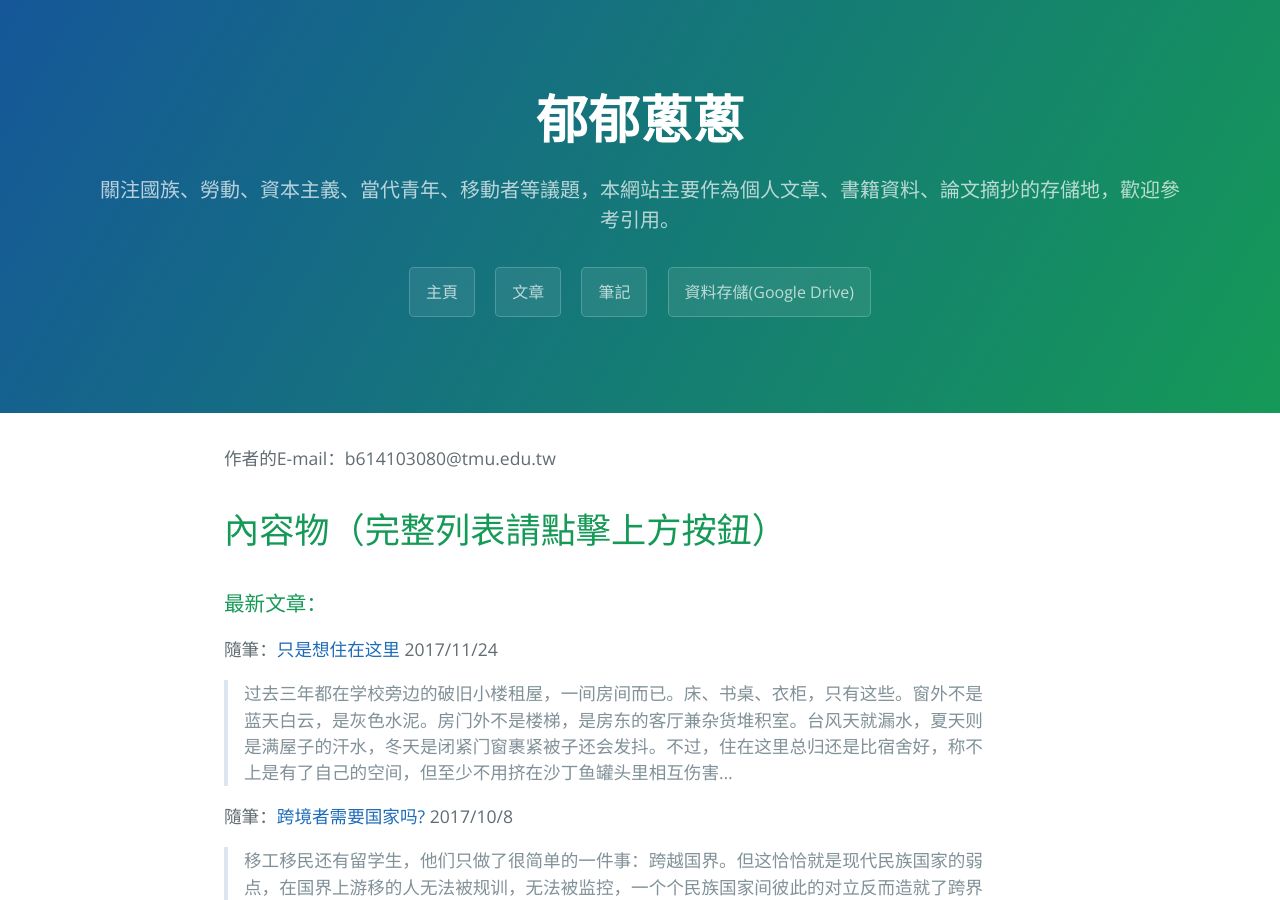
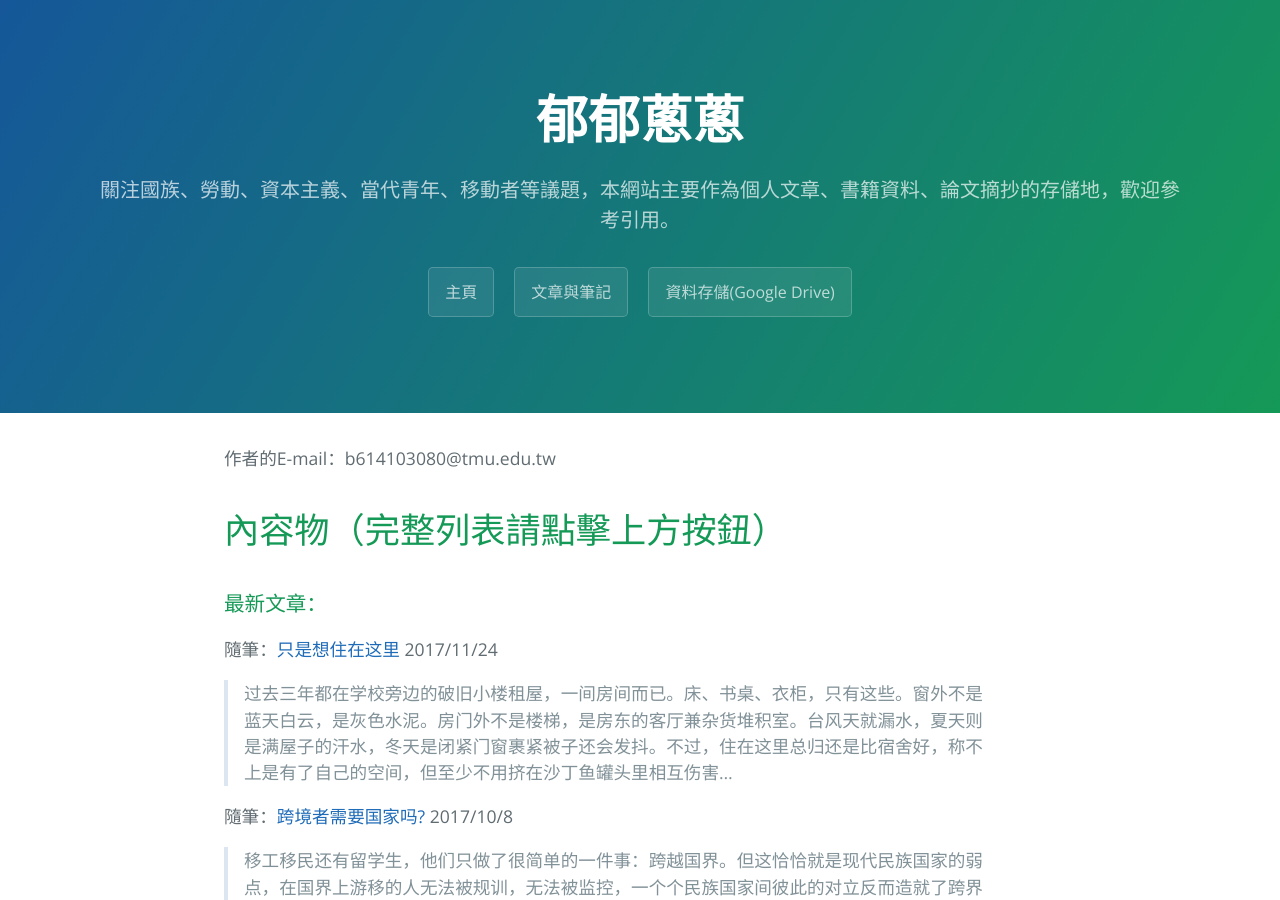
Before and after one commit to p-library/b614103080, a Jekyll site: the page built from index.md, in a window 1280 px wide and 900 px high. Built offline with Jekyll 4.4.1, drawn with Linux system fonts in a browser that asks for light colours.

Commit message:
合併文章與筆記
合併

```diff
--- a/_layouts/default.html
+++ b/_layouts/default.html
@@ -14,8 +14,7 @@
       <h2 class="project-tagline">{{ site.description | default: site.github.project_tagline }}</h2>
         <a href="https://b614103080.github.io" class="btn">主頁</a>
       {% if site.show_downloads %}
-        <a href="https://b614103080.github.io/article_list" class="btn">文章</a>
-        <a href="https://b614103080.github.io/article_list" class="btn">筆記</a>
+        <a href="https://b614103080.github.io/article_list" class="btn">文章與筆記</a>
         <a href="https://drive.google.com/drive/folders/0ByU3OEpnyQkeTE52N3JVVVYzSWc?usp=sharing" class="btn">資料存儲(Google Drive)</a>
       {% endif %}
     </section>
```
Also changed, not shown: article_list.md (+2 -2 lines).
